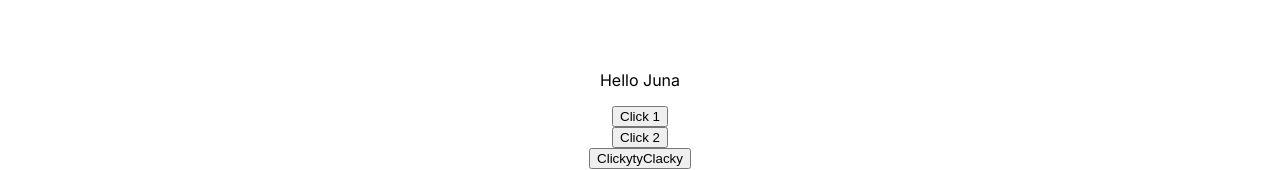
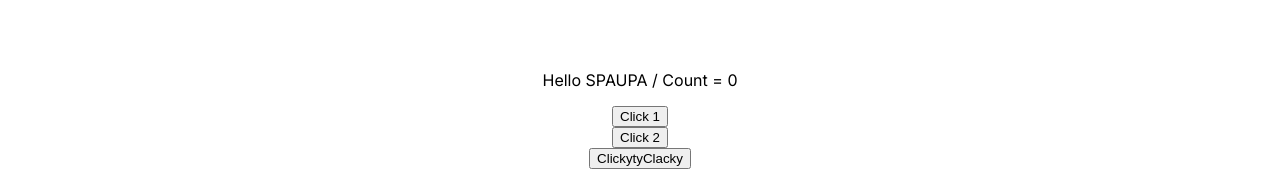
Before and after one commit to sinibida/react-learning-dave-gray, a React (Vite) app: page / in a window 1280 px wide. Shown: the part 298-468 px from the top of the page. Built offline with nearby package versions, Linux system fonts and the light colour scheme.

Commit message:
Ch6 ClickityClacky

```diff
--- a/src/Content.jsx
+++ b/src/Content.jsx
@@ -1,14 +1,25 @@
 import React from 'react'
+import { useState } from 'react';
 
 function Content() {
+  const [name, setName] = useState("SPAUPA");
+  const [count, setCount] = useState(0);
+
   const handleNameChange = () => {
     const names = ['SPAUPA', 'Juna', 'Yahiamice'];
     const num = Math.floor(Math.random() * 3);
-    return names[num];
+    setName(names[num]);
   }
 
   const handleClick = () => {
-    console.log("Clicked it!");
+    setCount(count + 1); // <== Not added immediately
+    setCount(count + 1); // <== Not added immediately
+
+    console.log(count);
+    // ex: if count was = 0 before `setCount(...)`
+    // console will print `0` instead of `1`
+
+    // multiple setCount 증감 => 한 번만 적용됨!
   }
 
   const handleClick2 = (name) => {
@@ -21,10 +32,10 @@ function Content() {
 
   return (
     <div className='content'>
-        <p>
-          Hello {handleNameChange()}
+        <p onDoubleClick={handleClick}>
+          Hello {name} / Count = {count}
         </p>
-        <button onClick={handleClick}>Click 1</button>
+        <button onClick={handleNameChange}>Click 1</button>
         <button onClick={() => handleClick2("SPAUPA")}>Click 2</button>
         <button onClick={(e) => handleClick3(e)}>ClickytyClacky</button>
     </div>
```
Also changed, not shown: 1 other file (tests, documents, lock files or other folders).
